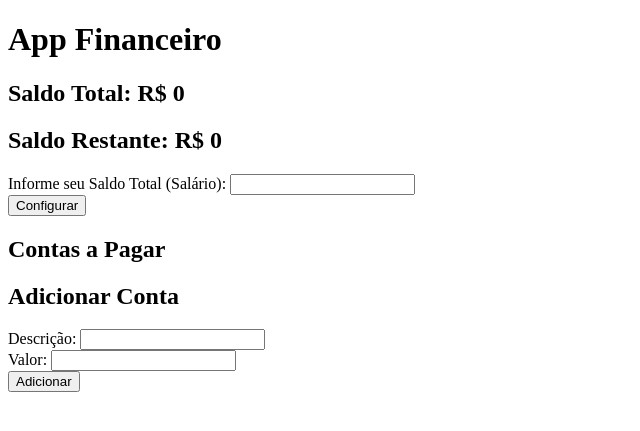
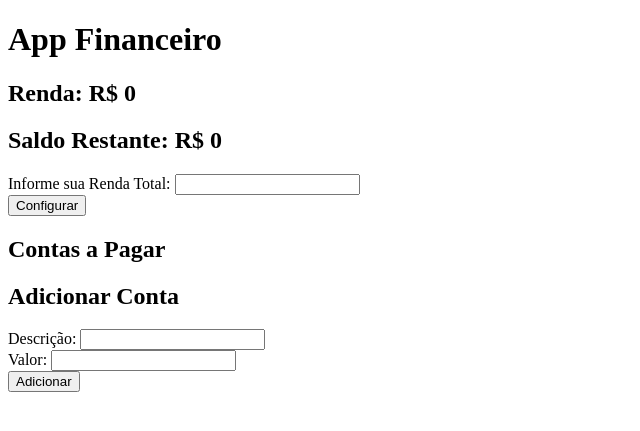
Before and after one commit to paulogeraldo1/prj-eng-software, a Flask app: page / in a window 1280 px wide. Shown: the top 431 px of the page, without its empty margins (0-640 px from the left). Run offline with Flask 3, Linux system fonts and the light colour scheme.

Commit message:
update de saldo para renda

```diff
--- a/app.py
+++ b/app.py
@@ -6,14 +6,14 @@ app = Flask(__name__)
 contas_a_pagar = []
 
 # Saldo total (salário)
-saldo_total = 0
+renda = 0
 
 # Saldo restante
 saldo_restante = 0
 
 @app.route('/')
 def index():
-    return render_template('index.html', contas=contas_a_pagar, saldo_total=saldo_total, saldo_restante=saldo_restante)
+    return render_template('index.html', contas=contas_a_pagar, renda=renda, saldo_restante=saldo_restante)
 
 @app.route('/adicionar_conta', methods=['POST'])
 def adicionar_conta():
@@ -32,10 +32,10 @@ def pagar_conta(indice):
 
 @app.route('/configurar_saldo', methods=['POST'])
 def configurar_saldo():
-    global saldo_total
+    global renda
     global saldo_restante
-    saldo_total = float(request.form['saldo_total'])
-    saldo_restante = saldo_total
+    renda = float(request.form['renda'])
+    saldo_restante = renda
     return redirect('/')
 
 if __name__ == '__main__':
--- a/templates/index.html
+++ b/templates/index.html
@@ -7,11 +7,11 @@
 </head>
 <body>
     <h1>App Financeiro</h1>
-    <h2>Saldo Total: R$ {{ saldo_total }}</h2>
+    <h2>Renda: R$ {{ renda }}</h2>
     <h2>Saldo Restante: R$ {{ saldo_restante }}</h2>
     <form action="/configurar_saldo" method="POST">
-        <label for="saldo_total">Informe seu Saldo Total (Salário):</label>
-        <input type="text" id="saldo_total" name="saldo_total"><br>
+        <label for="renda">Informe sua Renda Total:</label>
+        <input type="text" id="renda" name="renda"><br>
         <input type="submit" value="Configurar">
     </form>
     <h2>Contas a Pagar</h2>
```
